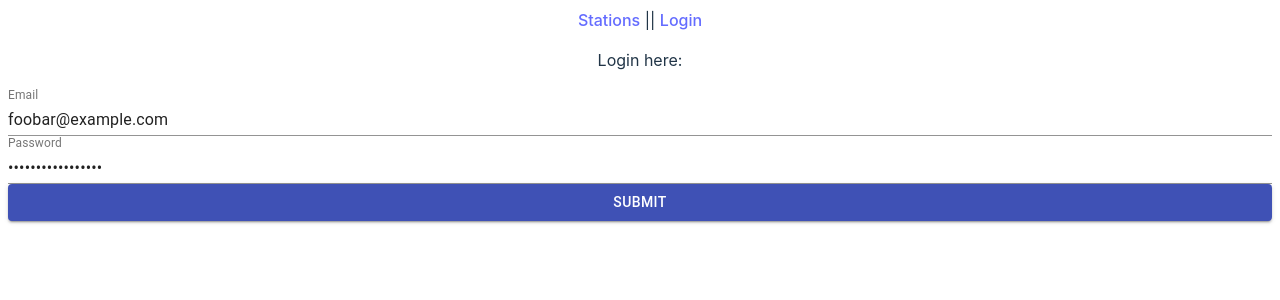
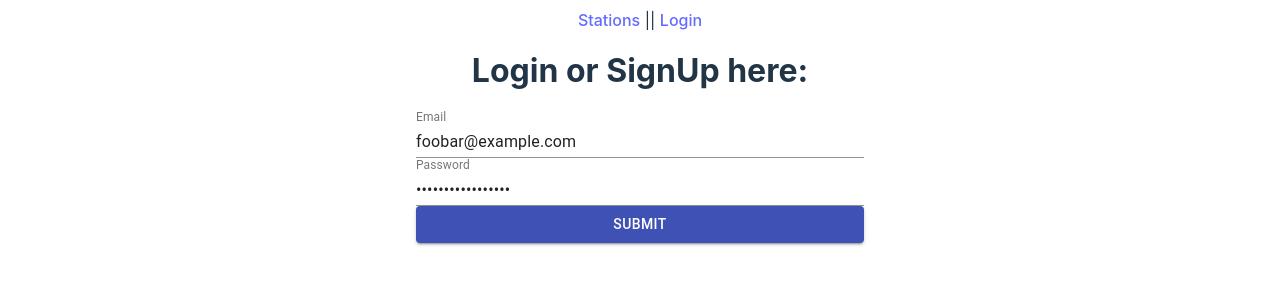
Before and after one commit to vvk130/trip-fe, a React (Vite) app: page /login in a window 1280 px wide. Shown: the top 300 px of the page. Built offline with nearby package versions, Linux system fonts and the light colour scheme.

Commit message:
LoginForm, h1 formatting

```diff
--- /dev/null
+++ b/src/Components/LoginCard.css
@@ -0,0 +1,10 @@
+.login-container {
+    width: 35vw;
+    margin: 0 auto;
+}
+@media (max-width: 768px) {
+
+    .login-container {
+        width: 100vw;
+    }
+}
--- a/src/Components/LoginCard.tsx
+++ b/src/Components/LoginCard.tsx
@@ -1,11 +1,12 @@
 import WithMaterialUI from "./Forms/Login";
+import "./LoginCard.css";
 
 const LoginCard = (): JSX.Element => {
   return (
-    <>
-      <p>Login here:</p>
+    <div className="login-container">
+      <h1>Login or SignUp here:</h1>
       <WithMaterialUI />
-    </>
+    </div>
   );
 };
 
--- a/src/index.css
+++ b/src/index.css
@@ -23,7 +23,7 @@ a:hover {
 }
 
 h1 {
-  font-size: 3.2em;
+  font-size: 2em;
   line-height: 1.1;
 }
 
```
